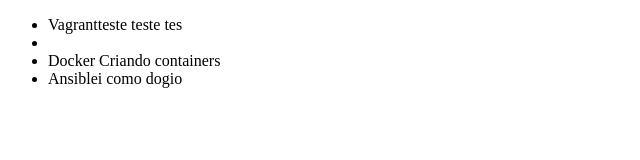
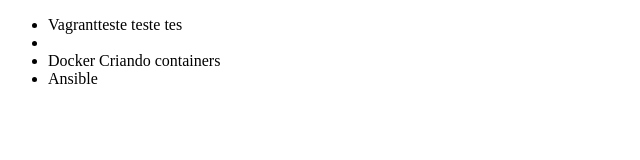
Before and after one commit to aalimalan/cursoalura, a plain HTML site: page index.html in a window 1280 px wide. Shown: the full height of the page, 0-640 px from the left. Drawn offline with Linux system fonts and the light colour scheme.

Commit message:
Revert "alteração"
This reverts commit 8a2f721a7e323cb68dc90ad8b57722964e035836.

```diff
--- a/index.html
+++ b/index.html
@@ -8,7 +8,7 @@
     <ul>
         <li>Vagrantteste teste tes<li>
         <li>Docker Criando containers</li>
-        <li>Ansiblei como dogio</li>
+        <li>Ansible</li>
    </ul>
 </body>
 </html>
```
